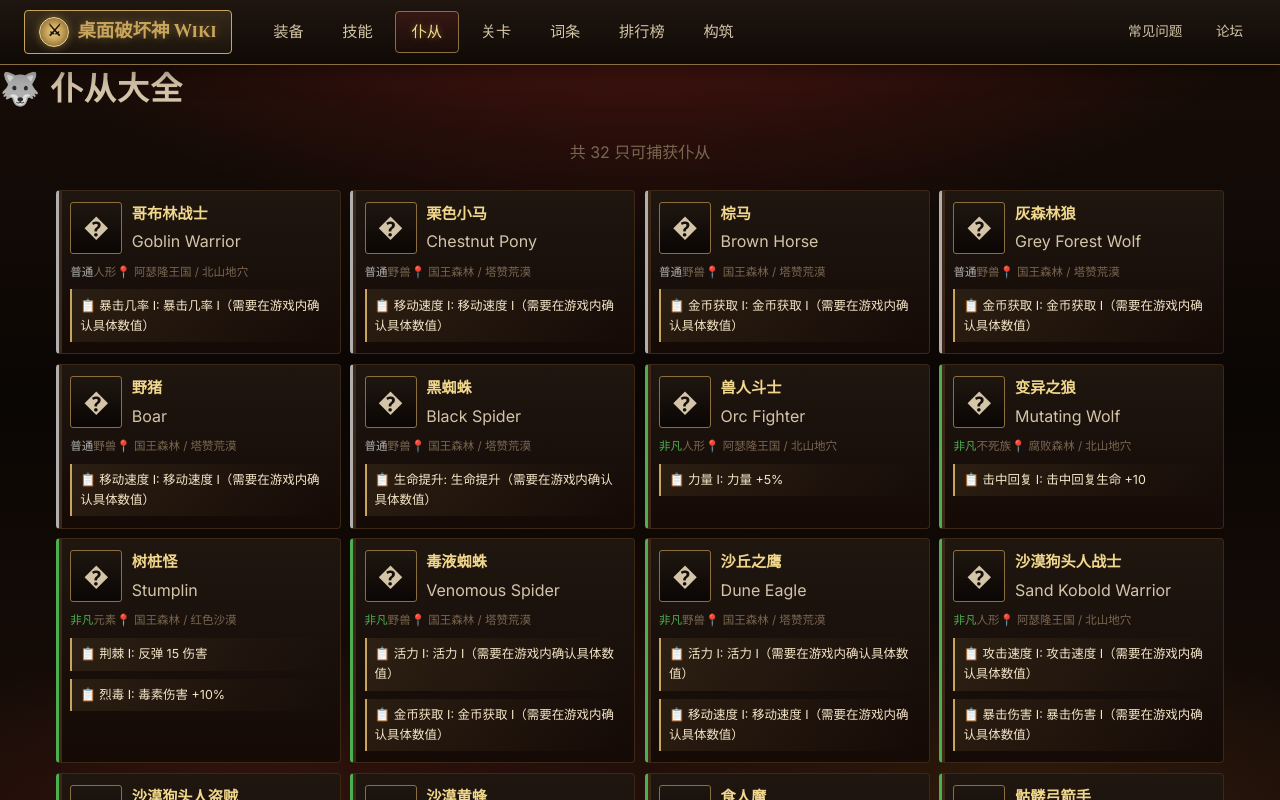
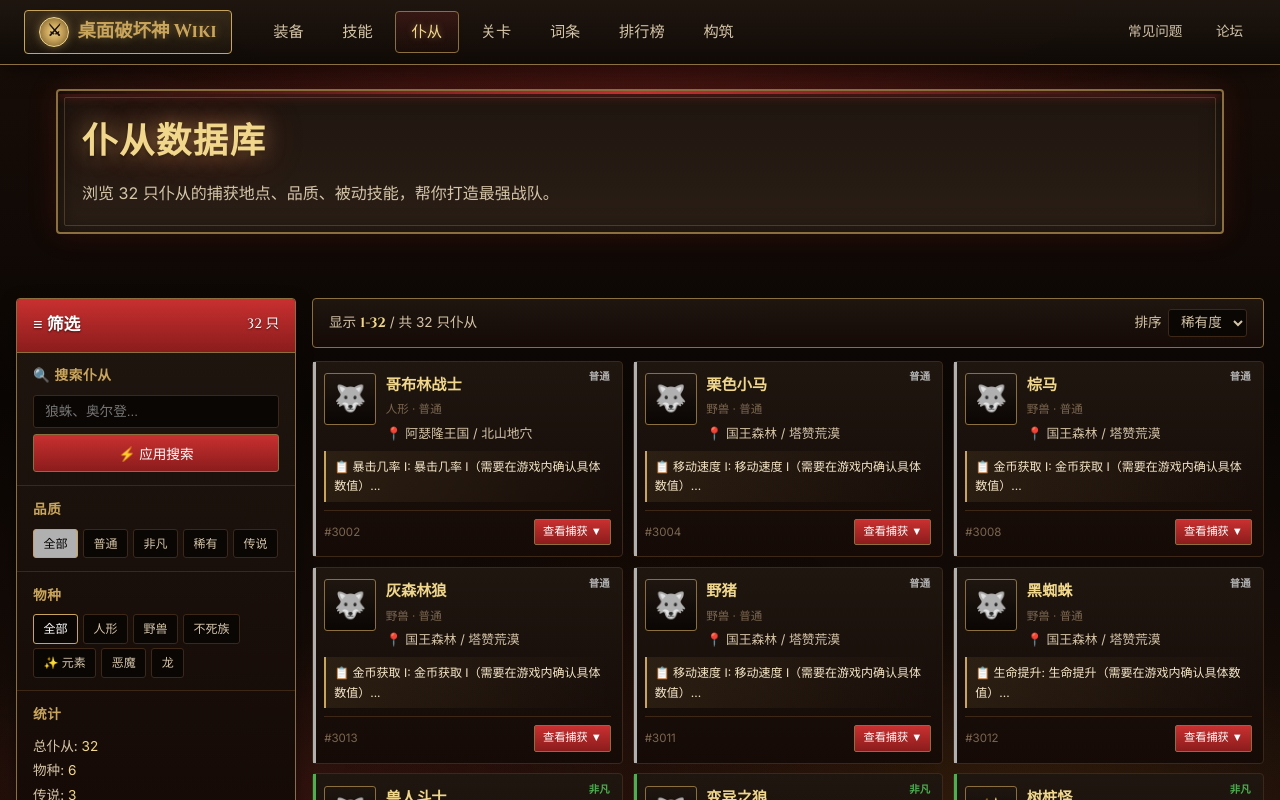
Before and after one commit to MockLeki/game-wiki, a Next.js app: page /minions in a window 1280 px wide. Shown: the top 800 px of the page. Built offline with nearby package versions, Linux system fonts and the light colour scheme.

Commit message:
Update minions.js

```diff
--- a/pages/minions.js
+++ b/pages/minions.js
@@ -1,37 +1,119 @@
 import Layout from '../components/Layout'
+import { useState, useMemo } from 'react'
 import minionData from '../public/data/minions.json'
 
 export async function getStaticProps() { return { props: {} } }
 
-const Q_NAMES = { common: '普通', uncommon: '非凡', rare: '稀有', legendary: '传说', divine: '神圣' }
+const QUALITIES = [
+  { key: 'all', name: '全部', class: 'chip-common' },
+  { key: 'common', name: '普通', class: 'chip-common' },
+  { key: 'uncommon', name: '非凡', class: 'chip-uncommon' },
+  { key: 'rare', name: '稀有', class: 'chip-rare' },
+  { key: 'legendary', name: '传说', class: 'chip-legendary' },
+]
+const Q_NAMES = { common: '普通', uncommon: '非凡', rare: '稀有', legendary: '传说' }
+const SPECIES = { 兽类: '🐺', 人类: '👹', 精灵: '🧝', 死灵: '💀', 龙类: '🐉', 自然: '⛰️', 元素: '✨' }
 
 export default function MinionsPage() {
   const companions = minionData.companions || []
+  const [search, setSearch] = useState('')
+  const [quality, setQuality] = useState('all')
+  const [species, setSpecies] = useState('all')
+
+  const filtered = useMemo(() => {
+    return companions.filter(m => {
+      if (quality !== 'all' && m.quality !== quality) return false
+      if (species !== 'all' && m.speciesName !== species) return false
+      if (search && !m.name.includes(search) && !m.nameEn?.toLowerCase().includes(search.toLowerCase())) return false
+      return true
+    })
+  }, [companions, quality, species, search])
+
+  const allSpecies = useMemo(() => {
+    return [...new Set(companions.map(m => m.speciesName).filter(Boolean))]
+  }, [companions])
+
   return (
     <Layout title="仆从大全 - 桌面破坏神">
-      <div className="page-header"><h1>🐺 仆从大全</h1></div>
-      <div className="page-wrap" style={{maxWidth:1200}}>
-        <p style={{color:'var(--muted)',textAlign:'center',marginBottom:'1.5rem'}}>共 {companions.length} 只可捕获仆从</p>
-        <div className="items-grid" style={{gridTemplateColumns:'repeat(auto-fill, minmax(280px, 1fr))'}}>
-          {companions.map(c => (
-            <div key={c.id} className={`item-card`} style={{borderLeft: `3px solid var(--l-${c.quality})`}}>
-              <div className="item-header">
-                <div className="item-icon">{'🐺🐴👹🧝💀🐉⛰️'.charAt(Math.floor(Math.random()*8))}</div>
-                <div>
-                  <div className="item-name">{c.name}</div>
-                  <div className="item-en">{c.nameEn}</div>
+      <div className="page-wrap">
+        <div className="hero-card" style={{padding: '1.5rem'}}>
+          <h1 className="hero-title" style={{fontSize: '2.2rem', textAlign: 'left'}}>仆从数据库</h1>
+          <p className="hero-subtitle" style={{textAlign: 'left', margin: 0}}>
+            浏览 {companions.length} 只仆从的捕获地点、品质、被动技能，帮你打造最强战队。
+          </p>
+        </div>
+      </div>
+
+      <div className="twocol">
+        <div className="sidebar">
+          <div className="sidebar-header">
+            <span>≡ 筛选</span>
+            <span style={{fontSize:'0.85rem', fontWeight:'normal'}}>{filtered.length} 只</span>
+          </div>
+          <div className="sidebar-section">
+            <h4>🔍 搜索仆从</h4>
+            <div className="search-box">
+              <input placeholder="狼蛛、奥尔登..." value={search} onChange={e => setSearch(e.target.value)} />
+            </div>
+            <button className="filter-btn">⚡ 应用搜索</button>
+          </div>
+          <div className="sidebar-section">
+            <h4>品质</h4>
+            <div className="chip-group">
+              {QUALITIES.map(q => (
+                <span key={q.key} className={`chip ${q.class} ${quality === q.key ? 'active' : ''}`} onClick={() => setQuality(q.key)}>{q.name}</span>
+              ))}
+            </div>
+          </div>
+          <div className="sidebar-section">
+            <h4>物种</h4>
+            <div className="chip-group">
+              <span className={`chip ${species === 'all' ? 'active' : ''}`} onClick={() => setSpecies('all')}>全部</span>
+              {allSpecies.map(s => (
+                <span key={s} className={`chip ${species === s ? 'active' : ''}`} onClick={() => setSpecies(s)}>{SPECIES[s] || ''} {s}</span>
+              ))}
+            </div>
+          </div>
+          <div className="sidebar-section">
+            <h4>统计</h4>
+            <div style={{color: 'var(--text)', fontSize: '0.85rem', lineHeight: 1.8}}>
+              总仆从: <span style={{color: 'var(--gold-light)'}}>{companions.length}</span><br/>
+              物种: <span style={{color: 'var(--gold-light)'}}>{allSpecies.length}</span><br/>
+              传说: <span style={{color: 'var(--gold-light)'}}>{companions.filter(m => m.quality === 'legendary').length}</span>
+            </div>
+          </div>
+        </div>
+
+        <div>
+          <div className="results-bar">
+            <div>显示 <span className="count">1-{filtered.length}</span> / 共 {filtered.length} 只仆从</div>
+            <div className="controls">
+              <span>排序</span>
+              <select><option>稀有度</option></select>
+            </div>
+          </div>
+          <div className="items-grid">
+            {filtered.map(m => (
+              <div key={m.id} className={`item-card q-${m.quality}`}>
+                <span className={`quality-badge q-${m.quality}`}>{Q_NAMES[m.quality]}</span>
+                <div className="item-header">
+                  <div className="item-icon">{SPECIES[m.speciesName] || '🐺'}</div>
+                  <div style={{flex: 1}}>
+                    <div className="item-name">{m.name}</div>
+                    <div className="item-meta">{m.speciesName} · {m.quality === 'legendary' ? '传说' : m.quality === 'rare' ? '稀有' : m.quality === 'uncommon' ? '非凡' : '普通'}</div>
+                    {m.location && <div className="item-stat gold">📍 {m.location}</div>}
+                  </div>
+                </div>
+                {m.passives?.length > 0 && m.passives.slice(0, 1).map((p, i) => (
+                  <div key={i} className="item-effect">📋 {p.name}: {p.desc?.slice(0, 50)}...</div>
+                ))}
+                <div className="item-id">
+                  <span>#{String(m.id || '').slice(-6) || '000000'}</span>
+                  <span className="item-action">查看捕获 ▼</span>
                 </div>
               </div>
-              <div className="item-meta">
-                <span className={`quality q-${c.quality}`}>{c.qualityName}</span>
-                <span>{c.speciesName}</span>
-                {c.location && <span>📍 {c.location}</span>}
-              </div>
-              {c.passives?.length > 0 && c.passives.map((p, i) => (
-                <div key={i} className="item-effect" style={{fontSize:'0.78rem'}}>📋 {p.name}: {p.desc?.slice(0,80)}</div>
-              ))}
-            </div>
-          ))}
+            ))}
+          </div>
         </div>
       </div>
     </Layout>
```
